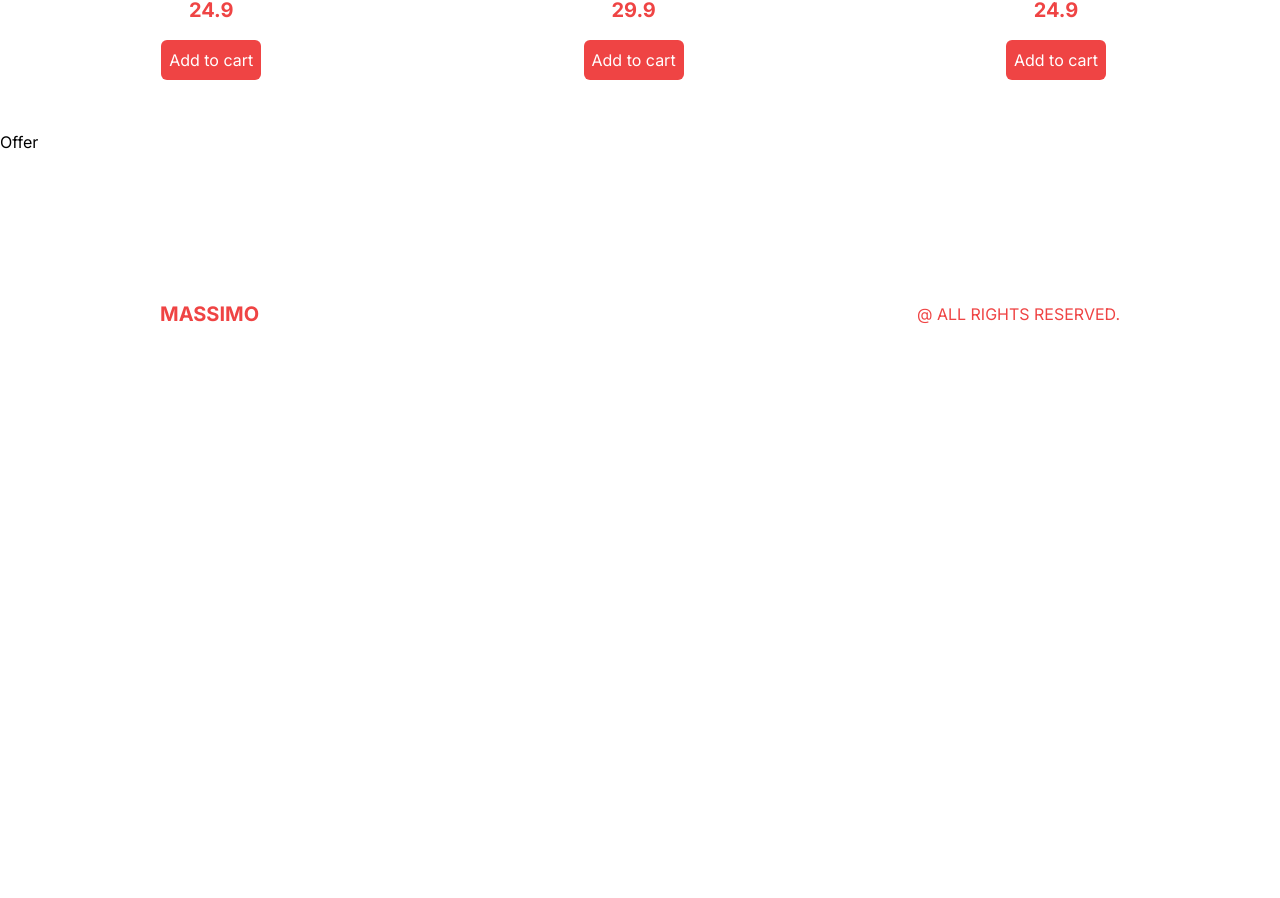
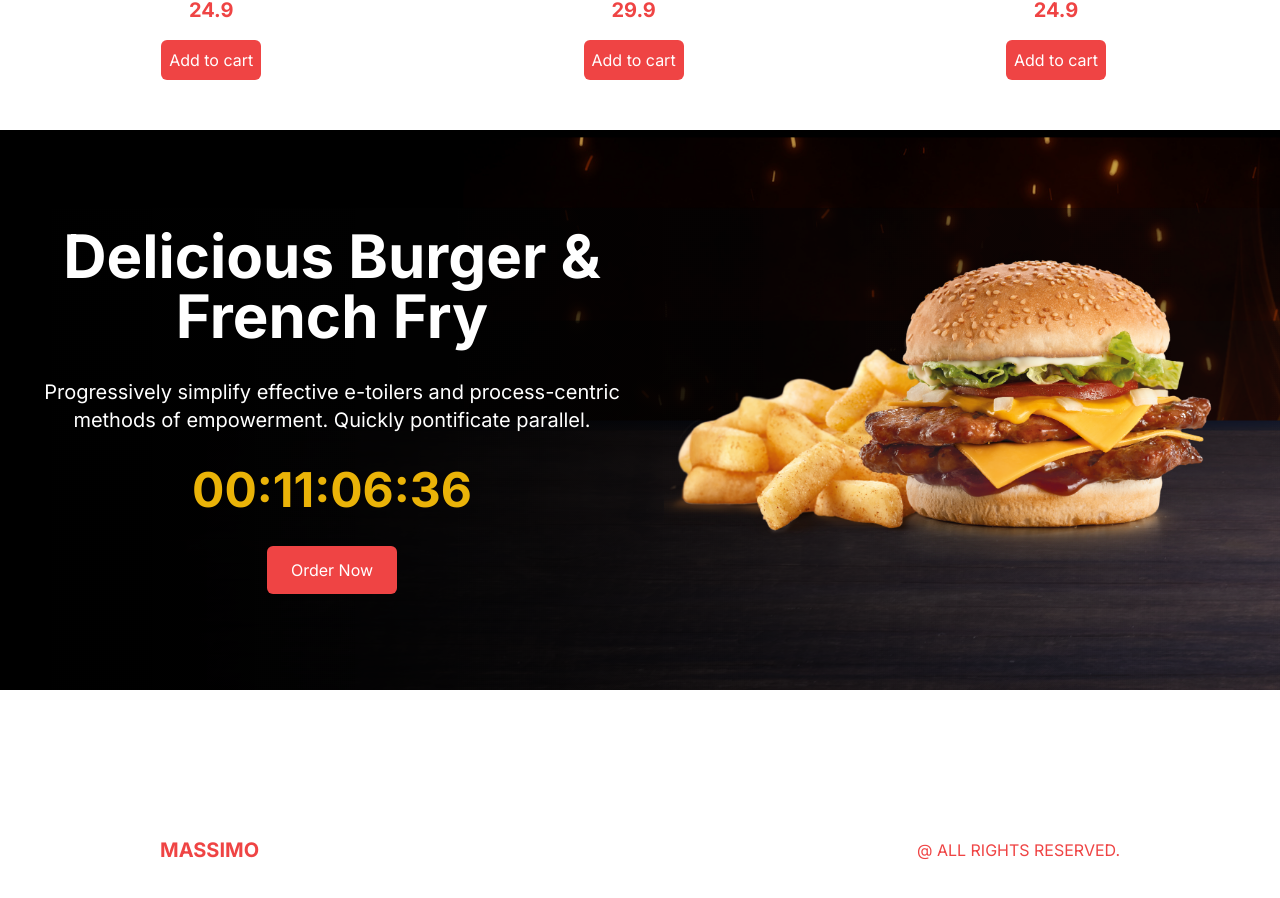
Before and after one commit to sadimdev/restaurant, a Next.js app: page / in a window 1280 px wide. Shown: the part 1390-2288 px from the top of the page. Before the commit the page ends 1864 px from the top, so only its background shows below. Built offline with nearby package versions, Linux system fonts and the light colour scheme.

Commit message:
feat: Add Offer.tsx component

```diff
--- a/src/components/Offer.tsx
+++ b/src/components/Offer.tsx
@@ -1,9 +1,27 @@
-import React from 'react'
+import Image from "next/image";
+import React from "react";
+import CountDown from "./CountDown";
+
 
 const Offer = () => {
   return (
-    <div>Offer</div>
-  )
-}
+    <div className="bg-black h-screen flex flex-col md:flex-row md:justify-between md:bg-[url('/offerBg.png')] md:h-[70vh]">
+      {/* TEXT CONTAINER */}
+      <div className="flex-1 flex flex-col justify-center items-center text-center gap-8 p-6">
+        <h1 className="text-white text-5xl font-bold xl:text-6xl">Delicious Burger & French Fry</h1>
+        <p className="text-white xl:text-xl">
+          Progressively simplify effective e-toilers and process-centric methods
+          of empowerment. Quickly pontificate parallel.
+        </p>
+        <CountDown />
+        <button className="bg-red-500 text-white rounded-md py-3 px-6">Order Now</button>
+      </div>
+      {/* IMAGE CONTAINER */}
+      <div className="flex-1 w-full relative md:h-full">
+        <Image src="/offerProduct.png" alt="" fill className="object-contain" />
+      </div>
+    </div>
+  );
+};
 
-export default Offer
+export default Offer;
```
